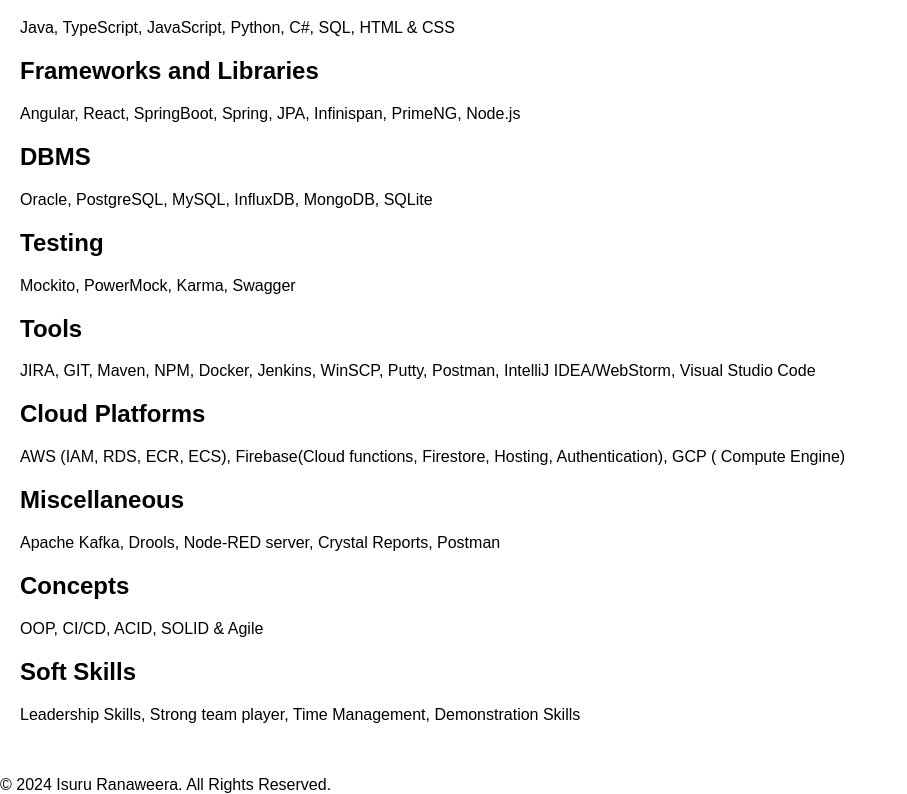
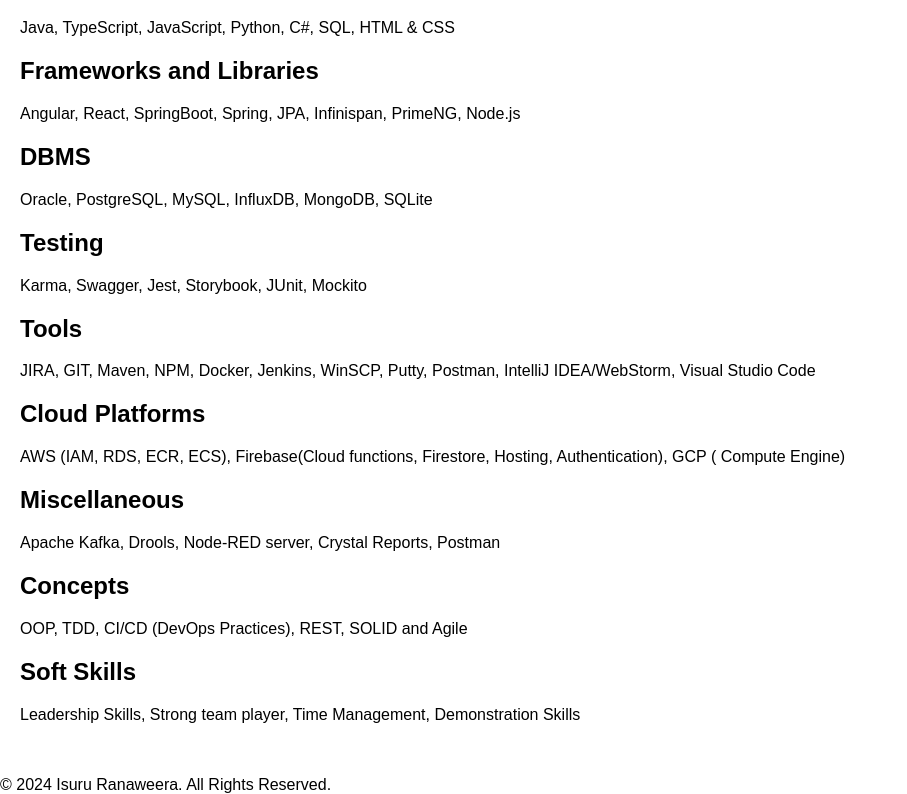
Before and after one commit to Isuru40/portfolio1.0, a React (Create React App) app: page /home in a window 1280 px wide. Shown: the part 1436-2230 px from the top of the page, without its empty margins (0-907 px from the left). Built offline with nearby package versions, Linux system fonts and the light colour scheme; the HTML template or start-up script is replaced by a standard one.

Commit message:
skill changes

```diff
--- a/src/components/About.js
+++ b/src/components/About.js
@@ -8,11 +8,11 @@
         "Programming Languages & Core Technical Skills": "Java, TypeScript, JavaScript, Python, C#, SQL, HTML & CSS",
         "Frameworks and Libraries": "Angular, React, SpringBoot, Spring, JPA, Infinispan, PrimeNG, Node.js",
         "DBMS": "Oracle, PostgreSQL, MySQL, InfluxDB, MongoDB, SQLite",
-        "Testing": "Mockito, PowerMock, Karma, Swagger",
+        "Testing": "Karma, Swagger, Jest, Storybook, JUnit, Mockito",
         "Tools": "JIRA, GIT, Maven, NPM, Docker, Jenkins, WinSCP, Putty, Postman, IntelliJ IDEA/WebStorm, Visual Studio Code",
         "Cloud Platforms": "AWS (IAM, RDS, ECR, ECS), Firebase(Cloud functions, Firestore, Hosting, Authentication), GCP ( Compute Engine)",
         "Miscellaneous": "Apache Kafka, Drools, Node-RED server, Crystal Reports, Postman",
-        "Concepts": "OOP, CI/CD, ACID, SOLID & Agile",
+        "Concepts": "OOP, TDD, CI/CD (DevOps Practices), REST, SOLID and Agile",
         "Soft Skills": "Leadership Skills, Strong team player, Time Management, Demonstration Skills"
     };
 
```
